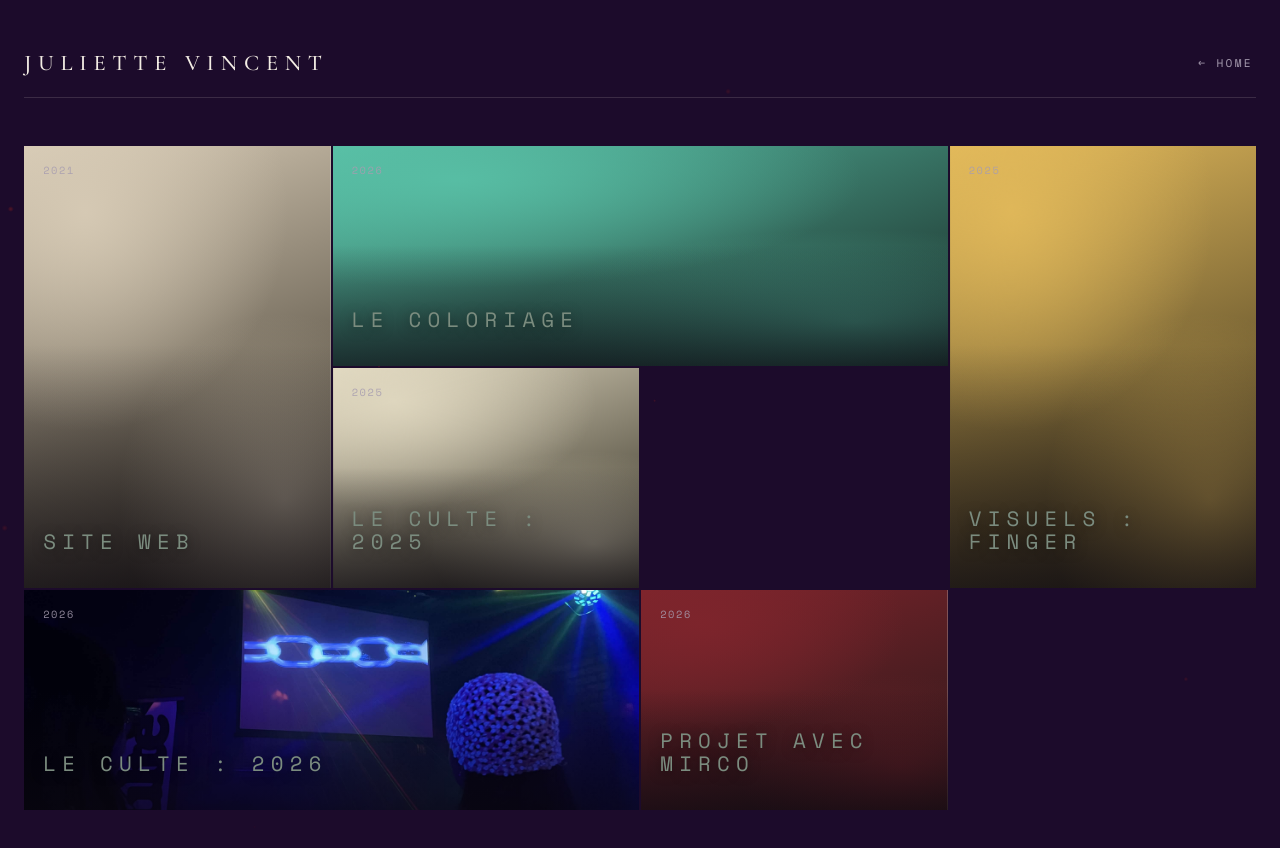
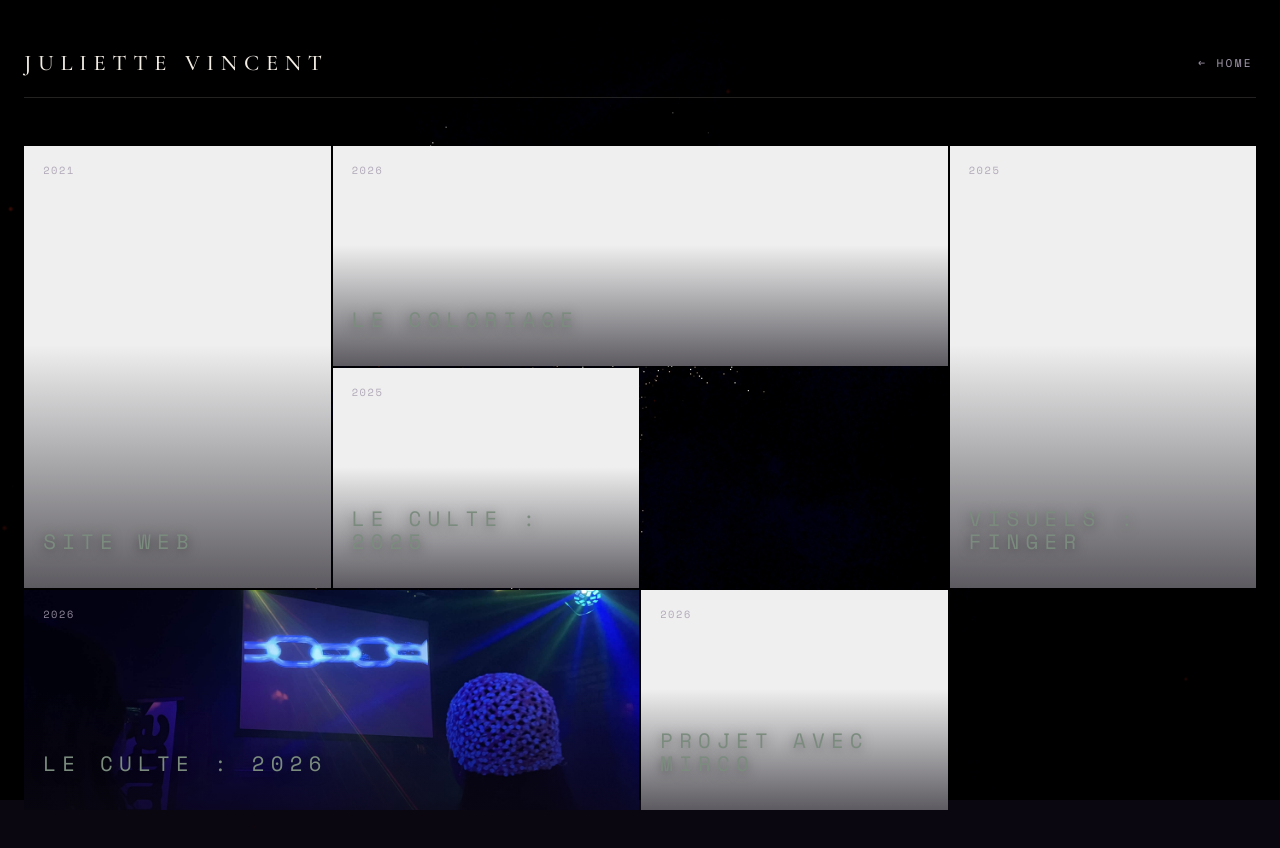
Before and after one commit to Juliettevincent/Porfolio, a React app in the folder website-v3-official/Portfolio-v3/: page / in a window 1280 px wide. Both pictures are taken after a click on the button "ENTER". Built offline with nearby package versions, Linux system fonts and the light colour scheme.

Commit message:
ajout bg enter

```diff
--- a/website-v3-official/Portfolio-v3/src/App.css
+++ b/website-v3-official/Portfolio-v3/src/App.css
@@ -138,8 +138,13 @@ a {
   position: relative;
   z-index: 1;
   min-height: 100vh;
-  background: var(--plum);
+  background-color: var(--plum);
+  background-size: cover;
+  background-position: center top;
+  background-repeat: no-repeat;
+  background-attachment: fixed;
   padding: 3rem 1.5rem 5rem;
+
 }
 .gallery-header {
   display: flex;
--- a/website-v3-official/Portfolio-v3/src/App.tsx
+++ b/website-v3-official/Portfolio-v3/src/App.tsx
@@ -11,6 +11,7 @@ import "@fontsource/space-mono/700.css";
 import "./App.css";
 import bgImage from "./assets/background portfolio.jpg";
 import culte2026Fin from "./assets/culte_2026_financement.jpg"
+import bgEnter from "./assets/background-enter.jpg";
 
 // ---------------------------------------------------------------------------
 // DONNÉES DES PROJETS
@@ -106,9 +107,7 @@ const PROJECTS: Project[] = [
 // motif de fond généré (placeholder) — purement décoratif tant qu'il n'y a pas de vraie image
 function placeholderGradient(hue: string): string {
   return `
-    radial-gradient(120% 90% at 20% 15%, hsla(${hue}, 0.9) 0%, transparent 55%),
-    radial-gradient(90% 70% at 85% 80%, hsla(${hue}, 0.55) 0%, transparent 60%),
-    linear-gradient(160deg, hsl(${hue}) 0%, hsl(${hue.split(",")[0]}, 25%, 12%) 100%)
+
   `;
 }
 
@@ -198,7 +197,10 @@ function App() {
       )}
 
       {view === "gallery" && (
-        <div className="gallery">
+        <div className="gallery"
+        style={{
+          backgroundImage: `url(${bgEnter})`,
+        }}>
           <Spores count={14} />
           <div className="gallery-header">
             <span className="gallery-title">Juliette Vincent</span>
```
